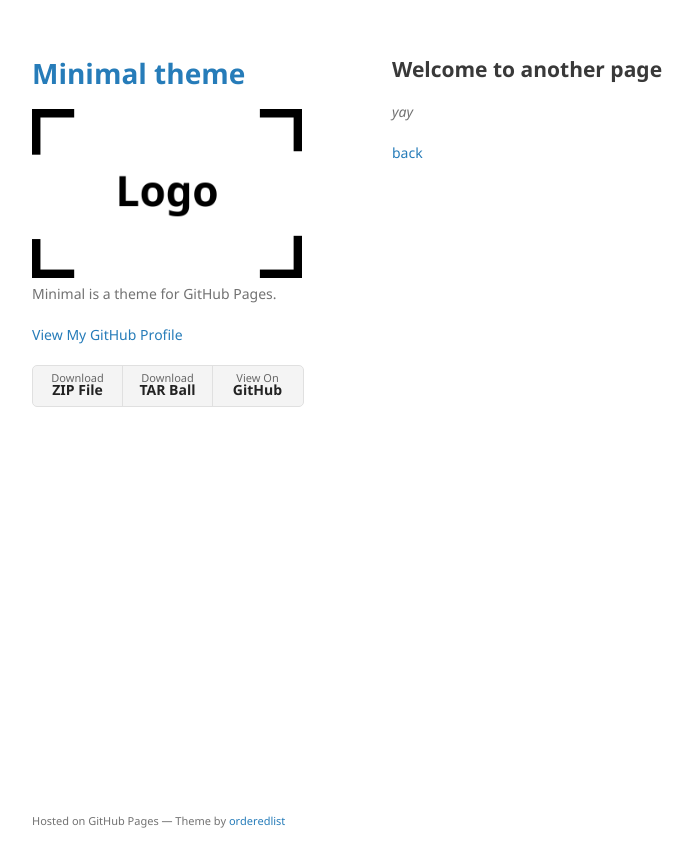
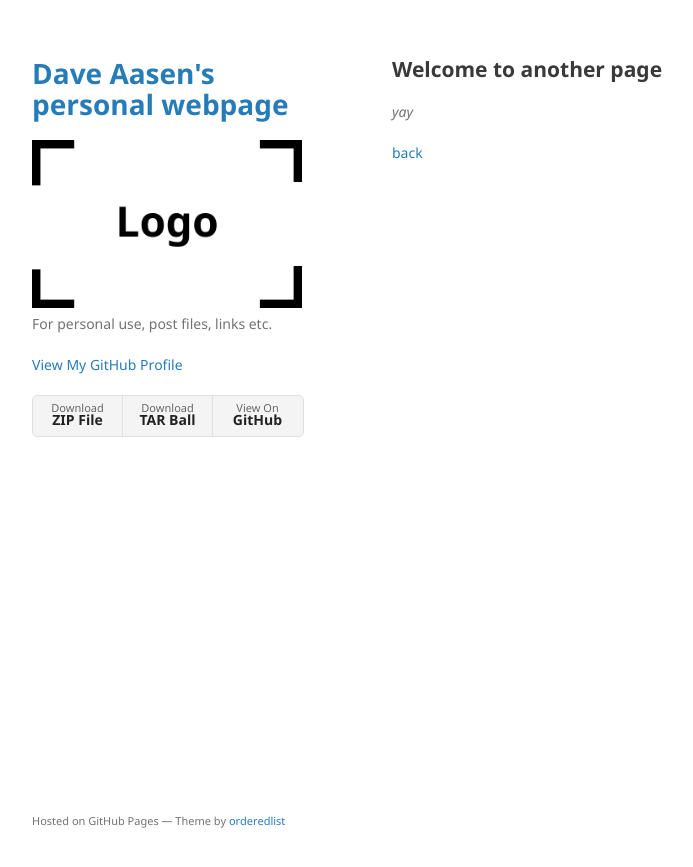
Before and after one commit to davidaasen/davidaasen.github.io, a Jekyll site: the page built from another-page.md, in a window 1280 px wide. Shown: the top 867 px of the page, without its empty margins (178-871 px from the left). Built offline with Jekyll 4.4.1, drawn with Linux system fonts in a browser that asks for light colours; our own code applies the rules of GitHub Pages for plain Markdown files.

Commit message:
Update _config.yml

```diff
--- a/_config.yml
+++ b/_config.yml
@@ -1,6 +1,6 @@
-title: Minimal theme
+title: Dave Aasen's personal webpage
 logo: /assets/img/logo.png
-description: Minimal is a theme for GitHub Pages.
+description: For personal use, post files, links etc.
 show_downloads: true
 google_analytics:
 theme: jekyll-theme-minimal
```
